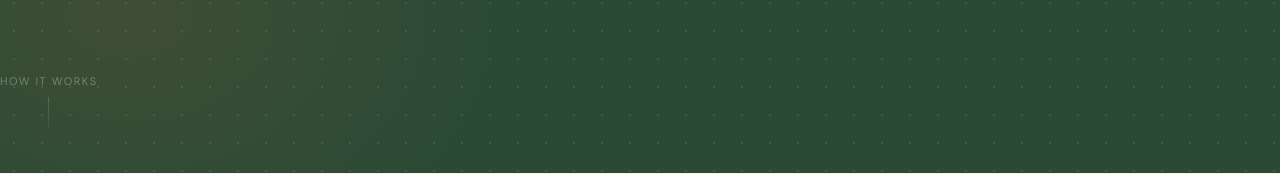
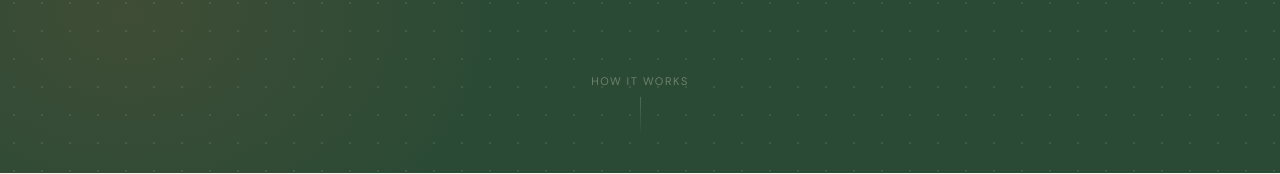
Before and after one commit to dsernst/trip.dsernst.com, a Next.js app: page / in a window 1280 px wide. Shown: the part 627-801 px from the top of the page. Built offline with nearby package versions, Linux system fonts and the light colour scheme.

Commit message:
Improve hero transition from raw css to tw

```diff
--- a/app/page.tsx
+++ b/app/page.tsx
@@ -12,7 +12,7 @@ export default function Home() {
     <>
       <section
         data-section="hero"
-        className="relative grid min-h-screen place-items-center overflow-hidden bg-forest px-6 pt-20 pb-[120px] before:pointer-events-none before:absolute before:inset-0 before:bg-[radial-gradient(ellipse_60%_50%_at_80%_20%,rgba(212,130,26,0.18)_0%,transparent_60%),radial-gradient(ellipse_50%_60%_at_10%_80%,rgba(184,92,56,0.15)_0%,transparent_60%)] before:content-[''] after:pointer-events-none after:absolute after:inset-0 after:bg-[length:28px_28px] after:bg-[radial-gradient(circle,rgba(242,232,213,0.1)_1px,transparent_1px)] after:content-['']"
+        className="relative flex min-h-screen items-center justify-center overflow-hidden bg-forest px-6 pt-20 pb-[120px] before:pointer-events-none before:absolute before:inset-0 before:bg-[radial-gradient(ellipse_60%_50%_at_80%_20%,rgba(212,130,26,0.18)_0%,transparent_60%),radial-gradient(ellipse_50%_60%_at_10%_80%,rgba(184,92,56,0.15)_0%,transparent_60%)] before:content-[''] after:pointer-events-none after:absolute after:inset-0 after:bg-[length:28px_28px] after:bg-[radial-gradient(circle,rgba(242,232,213,0.1)_1px,transparent_1px)] after:content-['']"
       >
         <div className="relative z-10 mx-auto max-w-[820px] text-center">
           <div className="mb-8 inline-block rounded-full bg-amber px-4 py-1.5 font-sans text-[11px] font-medium tracking-[0.18em] text-ink uppercase animate-fade-up">
@@ -33,7 +33,7 @@ export default function Home() {
             — where to go, what everyone can afford, who can make it — so all you have to do is join.
           </p>
         </div>
-        <div className="absolute right-0 bottom-9 left-0 mx-auto flex w-fit animate-fade-up flex-col items-center gap-2 text-[11px] tracking-[0.14em] text-[rgba(242,232,213,0.35)] uppercase [animation-delay:0.5s] after:h-10 after:w-px after:animate-scroll-pulse after:bg-linear-to-b after:from-[rgba(242,232,213,0.35)] after:to-transparent after:content-['']">
+        <div className="absolute inset-x-0 bottom-9 z-10 flex animate-fade-up flex-col items-center gap-2 text-[11px] tracking-[0.14em] text-[rgba(242,232,213,0.35)] uppercase [animation-delay:0.5s] after:h-10 after:w-px after:animate-scroll-pulse after:bg-linear-to-b after:from-[rgba(242,232,213,0.35)] after:to-transparent after:content-['']">
           how it works
         </div>
       </section>
```
